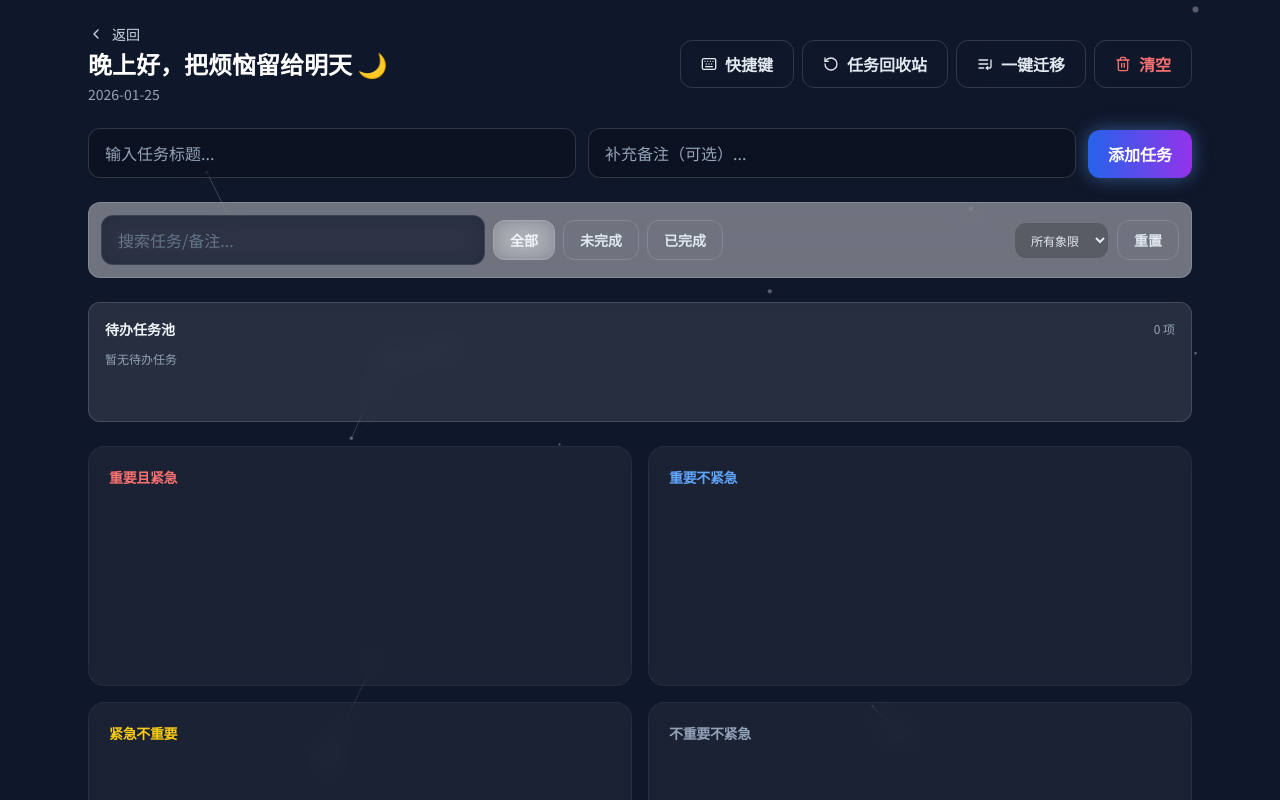
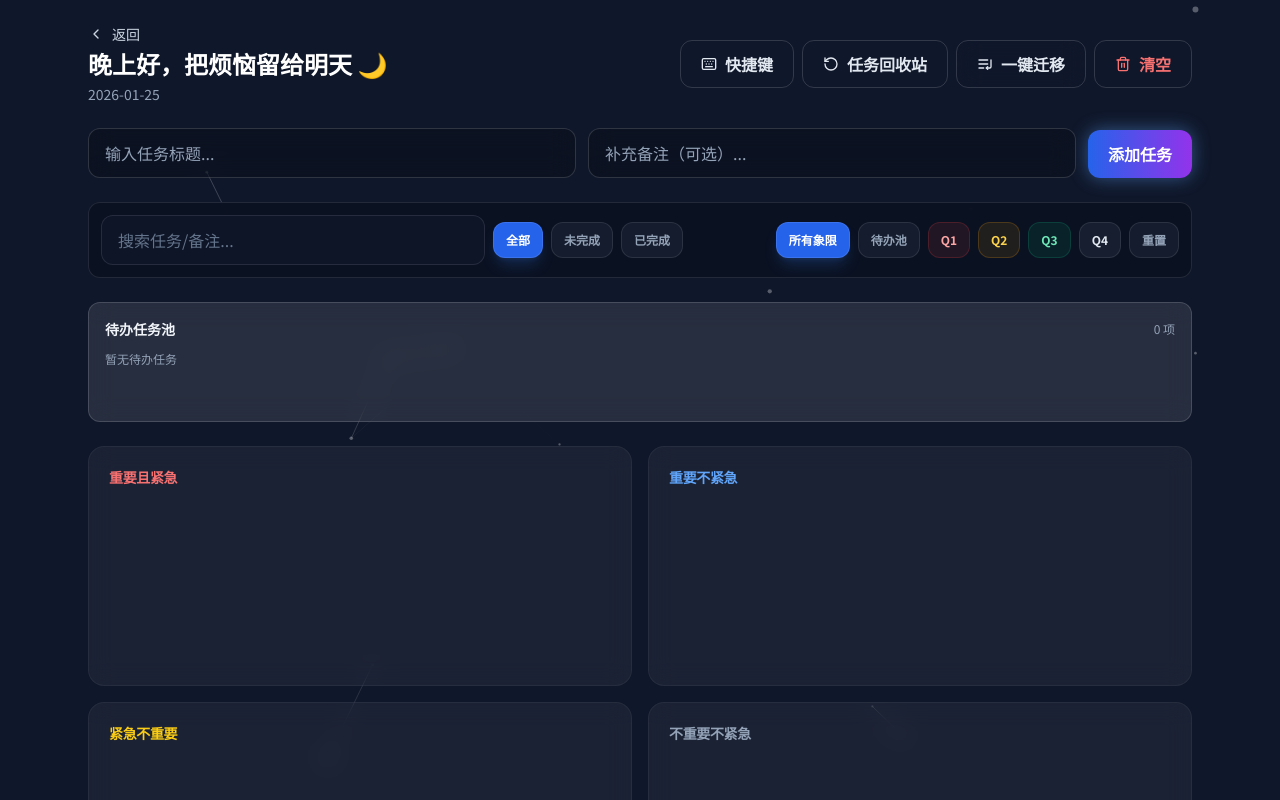
Before and after one commit to Jackson-Jie110/my-eisenhower-matrix, a React (Vite) app: page /matrix/2026-01-25 in a window 1280 px wide. Shown: the top 800 px of the page. Built offline with nearby package versions, Linux system fonts and the light colour scheme.

Commit message:
fix(ui): 优化搜索筛选栏对比度，加深背景并增强文字可读性

```diff
--- a/src/pages/MatrixPage.tsx
+++ b/src/pages/MatrixPage.tsx
@@ -85,6 +85,36 @@ const parseDeletedTaskEntries = (raw: string | null): DeletedTaskEntry[] => {
     return [];
   }
   return [];
+};
+
+const getFilterButtonClasses = (isActive: boolean) =>
+  cn(
+    "border border-white/10",
+    isActive
+      ? "bg-blue-600 text-white shadow-lg shadow-blue-500/20 hover:bg-blue-500"
+      : "bg-slate-800/50 text-slate-400 hover:bg-slate-800 hover:text-slate-200"
+  );
+
+const quadrantChipStyles: Record<QuadrantId, { base: string; active: string }> = {
+  q1: {
+    base: "bg-red-500/10 text-red-300 border border-red-500/20 hover:bg-red-500/20",
+    active:
+      "bg-red-500 text-white border border-red-500/40 shadow-lg shadow-red-500/20",
+  },
+  q2: {
+    base: "bg-amber-500/10 text-amber-300 border border-amber-500/20 hover:bg-amber-500/20",
+    active:
+      "bg-amber-500 text-white border border-amber-500/40 shadow-lg shadow-amber-500/20",
+  },
+  q3: {
+    base: "bg-emerald-500/10 text-emerald-300 border border-emerald-500/20 hover:bg-emerald-500/20",
+    active:
+      "bg-emerald-500 text-white border border-emerald-500/40 shadow-lg shadow-emerald-500/20",
+  },
+  q4: {
+    base: "bg-slate-800/60 text-slate-200 border border-white/10 hover:bg-slate-800",
+    active: "bg-slate-500 text-white border border-white/20 shadow-lg shadow-black/20",
+  },
 };
 
 function BacklogPanel({
@@ -1003,7 +1033,7 @@ export default function MatrixPage() {
             </div>
           </form>
 
-          <section className="flex flex-col gap-3 rounded-xl border border-glass-border bg-glass-100/40 p-3 backdrop-blur-md md:flex-row md:items-center md:justify-between">
+          <section className="flex flex-col gap-3 rounded-xl border border-white/10 bg-[#0B1121]/95 p-3 backdrop-blur-md md:flex-row md:items-center md:justify-between">
             <div className="flex flex-1 flex-col gap-2 md:flex-row md:items-center">
               <Input
                 placeholder={"\u641c\u7d22\u4efb\u52a1/\u5907\u6ce8..."}
@@ -1015,53 +1045,90 @@ export default function MatrixPage() {
                 <Button
                   type="button"
                   size="sm"
-                  variant={statusFilter === "all" ? "secondary" : "ghost"}
+                  variant="ghost"
                   onClick={() => setStatusFilter("all")}
-                  className="border border-glass-border"
+                  className={cn("h-9 px-3 text-xs", getFilterButtonClasses(statusFilter === "all"))}
                 >
                   {"\u5168\u90e8"}
                 </Button>
                 <Button
                   type="button"
                   size="sm"
-                  variant={statusFilter === "active" ? "secondary" : "ghost"}
+                  variant="ghost"
                   onClick={() => setStatusFilter("active")}
-                  className="border border-glass-border"
+                  className={cn(
+                    "h-9 px-3 text-xs",
+                    getFilterButtonClasses(statusFilter === "active")
+                  )}
                 >
                   {"\u672a\u5b8c\u6210"}
                 </Button>
                 <Button
                   type="button"
                   size="sm"
-                  variant={statusFilter === "completed" ? "secondary" : "ghost"}
+                  variant="ghost"
                   onClick={() => setStatusFilter("completed")}
-                  className="border border-glass-border"
+                  className={cn(
+                    "h-9 px-3 text-xs",
+                    getFilterButtonClasses(statusFilter === "completed")
+                  )}
                 >
                   {"\u5df2\u5b8c\u6210"}
                 </Button>
               </div>
             </div>
             <div className="flex flex-wrap items-center gap-2">
-              <select
-                value={quadrantFilter}
-                onChange={(event) =>
-                  setQuadrantFilter(event.target.value as "all" | "backlog" | QuadrantId)
-                }
-                className="rounded-xl border border-glass-border bg-black/20 px-3 py-2 text-xs text-slate-200 outline-none"
-              >
-                <option value="all">{"\u6240\u6709\u8c61\u9650"}</option>
-                <option value="backlog">{"\u5f85\u529e\u6c60"}</option>
-                <option value="q1">Q1</option>
-                <option value="q2">Q2</option>
-                <option value="q3">Q3</option>
-                <option value="q4">Q4</option>
-              </select>
+              <div className="flex flex-wrap gap-2">
+                <Button
+                  type="button"
+                  size="sm"
+                  variant="ghost"
+                  onClick={() => setQuadrantFilter("all")}
+                  className={cn(
+                    "h-9 px-3 text-xs",
+                    getFilterButtonClasses(quadrantFilter === "all")
+                  )}
+                >
+                  {"\u6240\u6709\u8c61\u9650"}
+                </Button>
+                <Button
+                  type="button"
+                  size="sm"
+                  variant="ghost"
+                  onClick={() => setQuadrantFilter("backlog")}
+                  className={cn(
+                    "h-9 px-3 text-xs",
+                    getFilterButtonClasses(quadrantFilter === "backlog")
+                  )}
+                >
+                  {"\u5f85\u529e\u6c60"}
+                </Button>
+                {quadrantIds.map((id) => {
+                  const styles = quadrantChipStyles[id];
+                  const isActive = quadrantFilter === id;
+                  return (
+                    <Button
+                      key={id}
+                      type="button"
+                      size="sm"
+                      variant="ghost"
+                      onClick={() => setQuadrantFilter(id)}
+                      className={cn(
+                        "h-9 px-3 text-xs",
+                        isActive ? styles.active : styles.base
+                      )}
+                    >
+                      {id.toUpperCase()}
+                    </Button>
+                  );
+                })}
+              </div>
               <Button
                 type="button"
                 size="sm"
                 variant="ghost"
                 onClick={handleResetFilters}
-                className="border border-glass-border"
+                className={cn("h-9 px-3 text-xs", getFilterButtonClasses(false))}
               >
                 {"\u91cd\u7f6e"}
               </Button>
```
